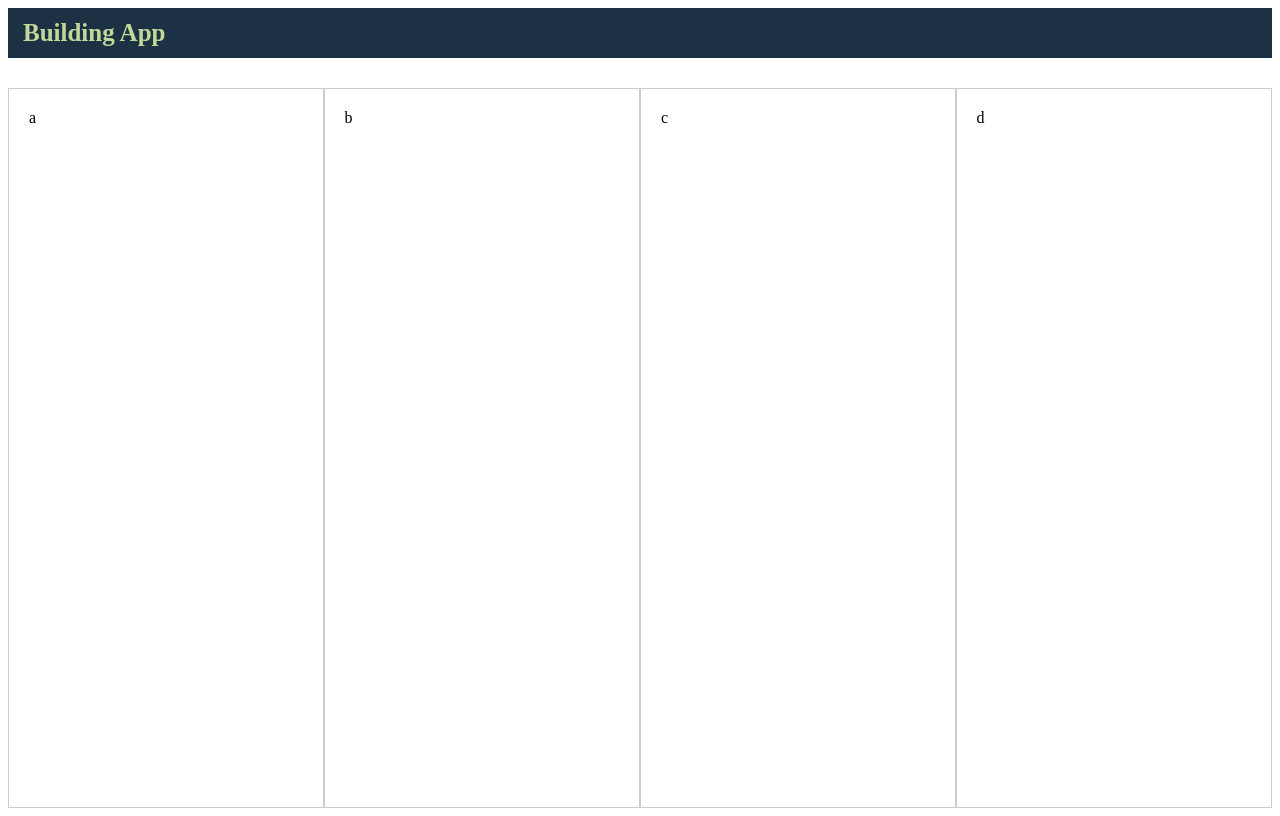
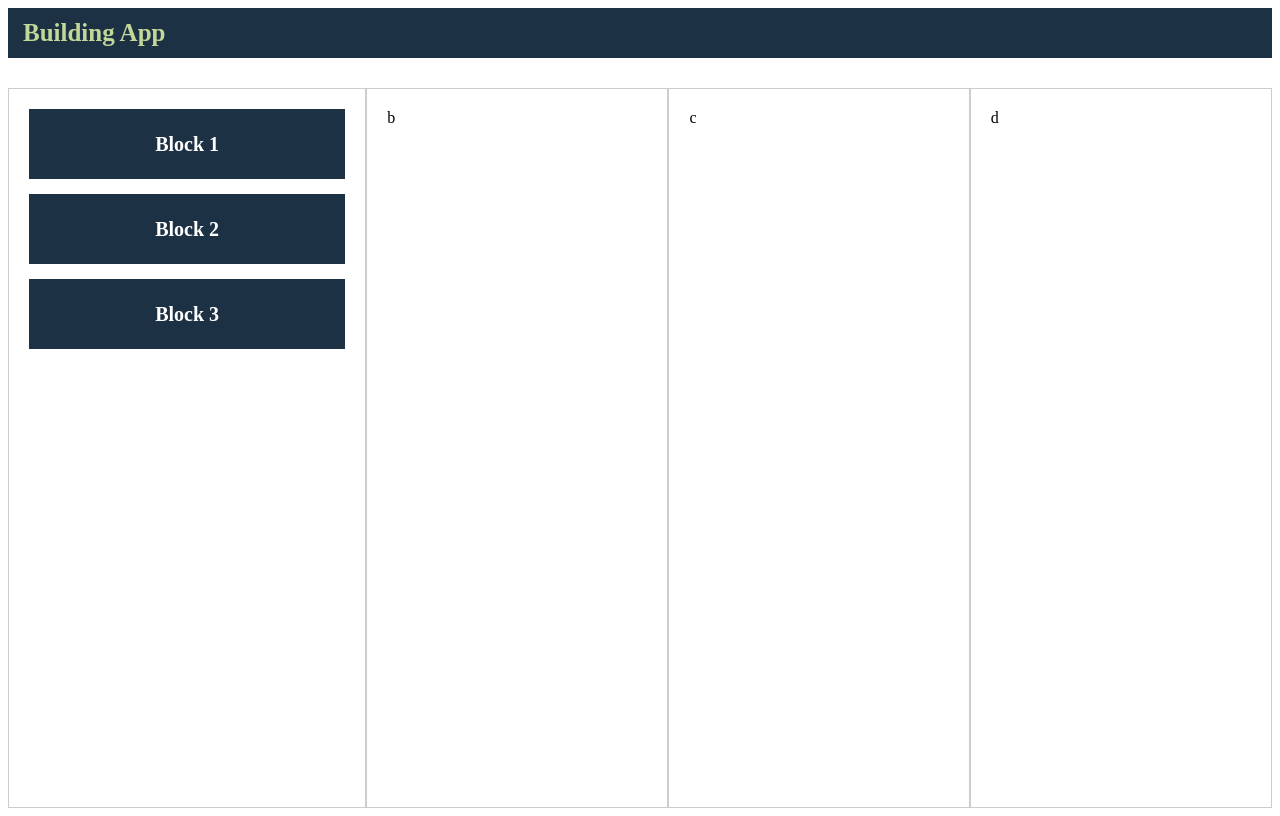
Before and after one commit to anythinglord/building-app, a React (Vite) app: page / in a window 1280 px wide. Built offline with nearby package versions, Linux system fonts and the light colour scheme.

Commit message:
create block component and interface

```diff
--- a/src/App.tsx
+++ b/src/App.tsx
@@ -1,6 +1,7 @@
 import { useState } from 'react'
 import './App.css'
 import { NavBar } from './components/NavBar/NavBar'
+import { Block } from './components/Block/Block'
 
 function App() {
   const [count, setCount] = useState(0)
@@ -9,7 +10,9 @@ function App() {
     <div>
       <NavBar />
       <div className='container'>
-        <div className="item">a</div>
+        <div className="item">
+          <Block/>
+        </div>
         <div className="item">b</div>
         <div className="item">c</div>
         <div className="item">d</div>
--- /dev/null
+++ b/src/components/Block/Block.tsx
@@ -0,0 +1,17 @@
+import { useState } from 'react'
+import './index.css'
+import { BlockInterface } from '../../interfaces';
+import { defaultBlocks } from '../../data';
+
+export const Block: React.FC = () => {
+
+  const [blocks, setBlocks] = useState<Array<BlockInterface>>(defaultBlocks)
+  const BlocksComponent = blocks.map((block)=>{
+    return (
+      <div className='b-root'>{block.name}</div>
+    )
+  })
+  return (
+    <div>{BlocksComponent}</div>
+  )
+}
--- /dev/null
+++ b/src/components/Block/index.css
@@ -0,0 +1,11 @@
+.b-root {
+    background-color: #1c3144;
+    height: 70px;
+    display: flex;
+    align-items: center;
+    color: #fff;
+    font-weight: bold;
+    font-size: 20px;
+    justify-content: center;
+    margin-bottom: 15px;
+}
--- /dev/null
+++ b/src/data.ts
@@ -0,0 +1,7 @@
+import { BlockInterface } from "./interfaces";
+
+export const defaultBlocks: BlockInterface[] = [
+    { name: 'Block 1' },
+    { name: 'Block 2' },
+    { name: 'Block 3' }
+]
--- /dev/null
+++ b/src/interfaces.ts
@@ -0,0 +1,3 @@
+export interface BlockInterface {
+    name: string
+}
```
